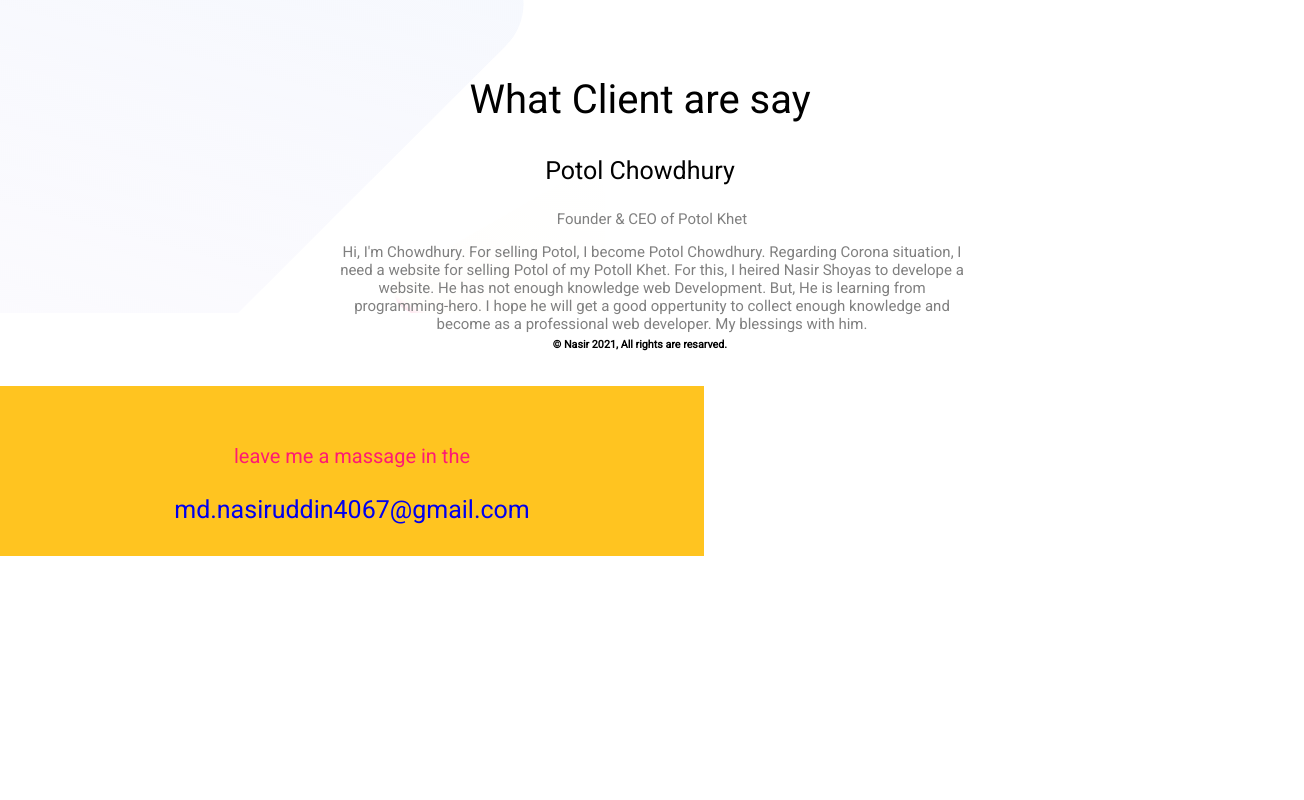
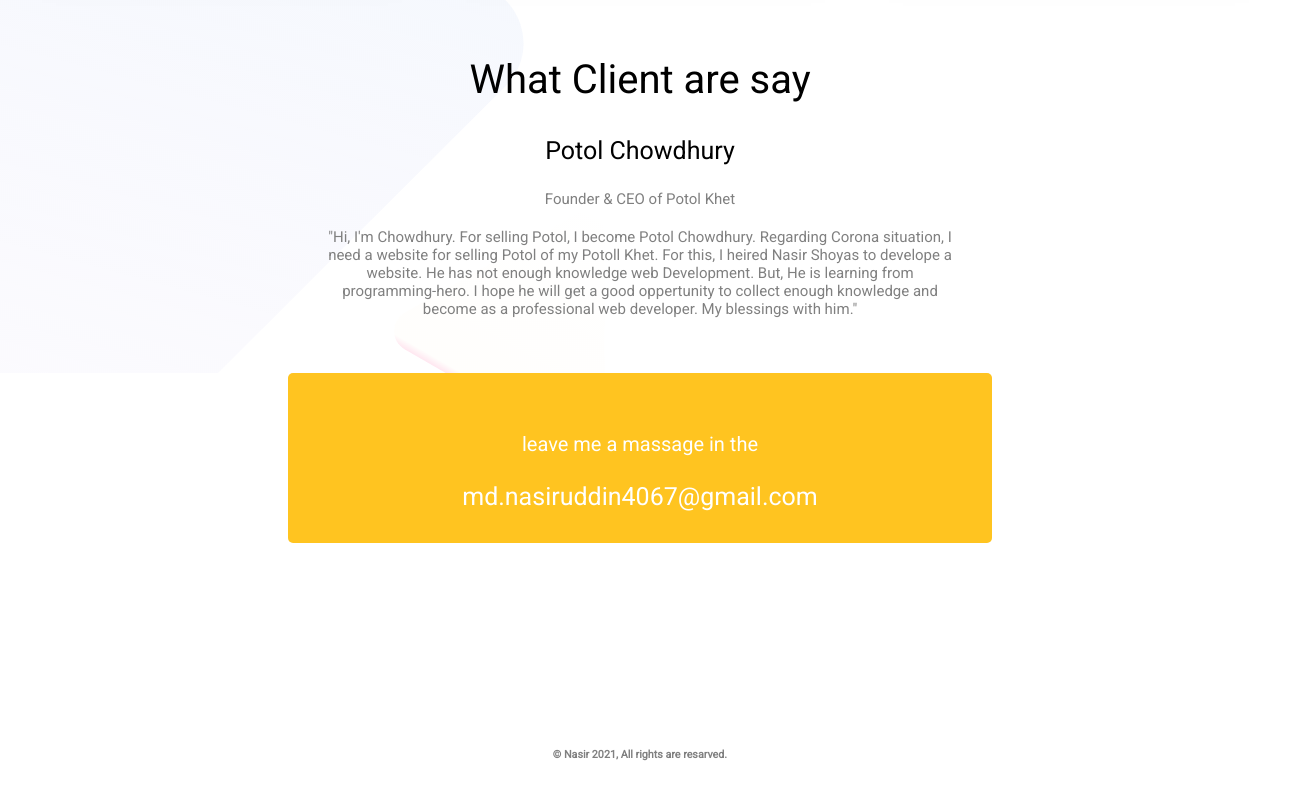
Before and after one commit to Shoyas/personal-website, a plain HTML site: page index.html in a window 1280 px wide. Shown: the part 1910-2710 px from the top of the page, 1304 px wide, since content can reach past the window. Drawn offline with Linux system fonts and the light colour scheme.

Commit message:
letest update

```diff
--- a/css/style.css
+++ b/css/style.css
@@ -32,14 +32,14 @@ a{
     background-image: linear-gradient(45deg, #FFC420, #ffff);
     font-size: 25px;
     padding: 2.5%;
-    border-radius: 4%;
+    border-radius: 5px;
 
 }
 .click-button:hover{
     background-image: none;
     border-bottom: 2px solid #FF2379;
     transition: 1s;
-    border-radius: 15%;
+    border-radius: 15px;
     box-shadow: 10px 10px 40px gray;
 }
 
@@ -66,7 +66,7 @@ a{
 
 section{
     height: 500px;
-    padding-bottom: 230px;
+    padding-bottom: 250px;
 }
 .line-heighlight{
     font-weight: 900;
@@ -90,25 +90,42 @@ section{
     background-image: url(../images/footer-bg.png);
 }
 .client-say{
-    padding-top: 360px;
+    padding-top: 300px;
 
 }
 .client-adress{
     font-size: 15px;
     width: 50%;
-    padding: 0px 332px;
+    margin: auto;
 
+
+}
+#woner{
+    font-weight: 200;
+    font-size: 15px;
+    color: gray;
 }
 .contact{
     text-decoration: none;
-    color: #FF1A73;
+    color: #ffff;
     background-color: #FFC420;
     font-size: 25px;
     padding: 2.5%;
     width: 50%;
+    margin: auto;
+    text-align: center;
+    border-radius: 5px;
 
 }
-.footer{
+.contact a{
+    color: #ffff;
+}
+
+footer h6{
     text-align: center;
+    color: gray;
 
 }
+#before-footer{
+    height: 100px;
+}
--- a/index.html
+++ b/index.html
@@ -47,6 +47,7 @@
 
 
     </section>
+
     <section class="activities">
         <h2>My Latest Work</h2>
         <br>
@@ -63,27 +64,29 @@
         <div class="client-say">
             <h2>What Client are say</h2>
             <h3>Potol Chowdhury</h3>
-            <p class="client-adress" >
-                Founder & CEO of Potol Khet
-            </p>
+            <h4 id="woner">Founder & CEO of Potol Khet</h4>
 
             <p class="client-adress">
-                Hi, I'm Chowdhury. For selling Potol, I become Potol Chowdhury. Regarding Corona situation, I need a website for selling Potol of my Potoll Khet. For this, I heired Nasir Shoyas to develope a website. He has not enough knowledge web Development. But, He is learning from programming-hero. I hope he will get a good oppertunity to collect enough knowledge and become as a professional web developer. My blessings with him.
+                "Hi, I'm Chowdhury. For selling Potol, I become Potol Chowdhury. Regarding Corona situation, I need a website for selling Potol of my Potoll Khet. For this, I heired Nasir Shoyas to develope a website. He has not enough knowledge web Development. But, He is learning from programming-hero. I hope he will get a good oppertunity to collect enough knowledge and become as a professional web developer. My blessings with him."
             </p>
             <br>
             <br>
         </div>
-        <div class="contact">
+
+
+    </section>
+
+    <section id="before-footer">
+        <div class="contact ">
 
             <h4>leave me a massage in the</h4>
             <a href="md.nasiruddin4067@gmail.com">md.nasiruddin4067@gmail.com</a>
         </div>
-
     </section>
 
-    <section class="footer">
+    <footer>
         <h6>© Nasir 2021, All rights are resarved.</h6>
-    </section>
+    </footer>
 
 
 </body>
```
